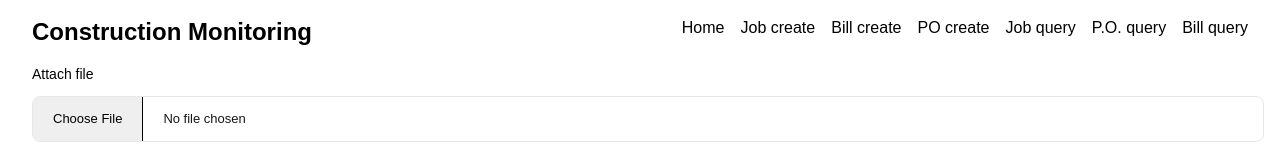
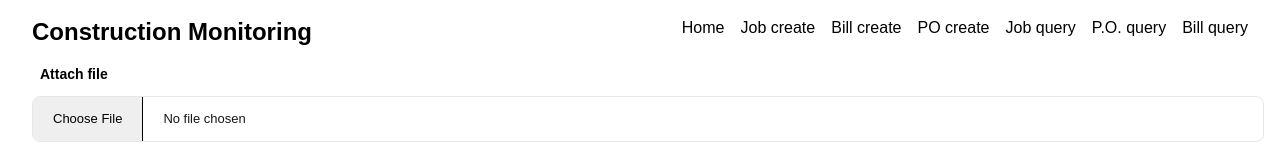
Before and after one commit to cperlovan/buildvercelfront, a Next.js app: page /pocreate in a window 1280 px wide. Shown: the top 152 px of the page. Built offline with nearby package versions, Linux system fonts and the light colour scheme.

Commit message:
definitivo

```diff
--- a/app/pocreate/page.tsx
+++ b/app/pocreate/page.tsx
@@ -151,7 +151,7 @@ function Page() {
       <div>
         <div className="table-responsive rounded-sm bg-gray-2">
           <div className='mb-3 ml-4' >
-          <label className="mb-3 block text-sm font-medium text-black dark:text-white">Attach file</label>
+          <label className="mb-3 block text-sm font-bold text-black dark:text-white ml-2"> Attach file</label>
             <input
               className='w-full cursor-pointer rounded-lg border-[1.5px] border-stroke bg-transparent outline-none transition file:mr-5 file:border-collapse file:cursor-pointer file:border-0 file:border-r file:border-solid file:border-stroke file:bg-whiter file:px-5 file:py-3 file:hover:bg-primary file:hover:bg-opacity-10 focus:border-primary active:border-primary disabled:cursor-default disabled:bg-whiter dark:border-form-strokedark dark:bg-form-input dark:file:border-form-strokedark dark:file:bg-white/30 dark:file:text-white dark:focus:border-primary'
               type="file"
```
